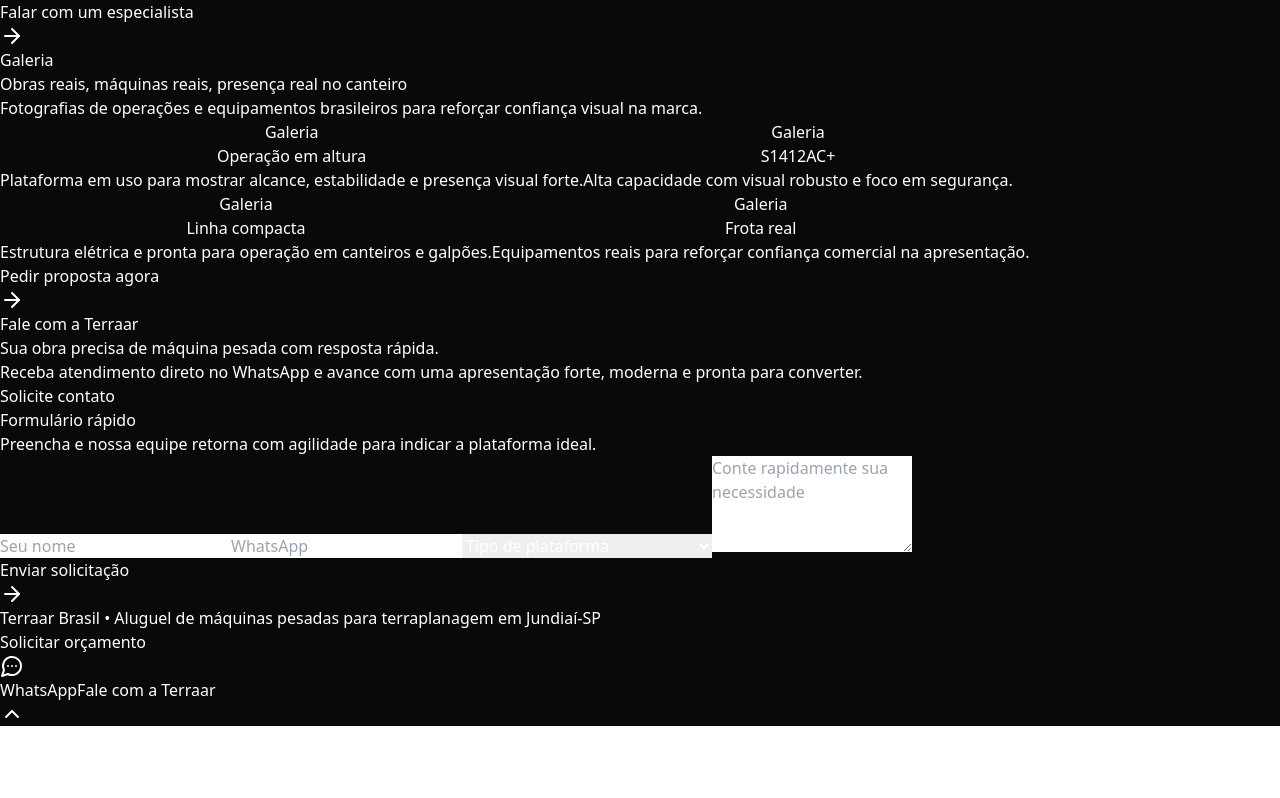
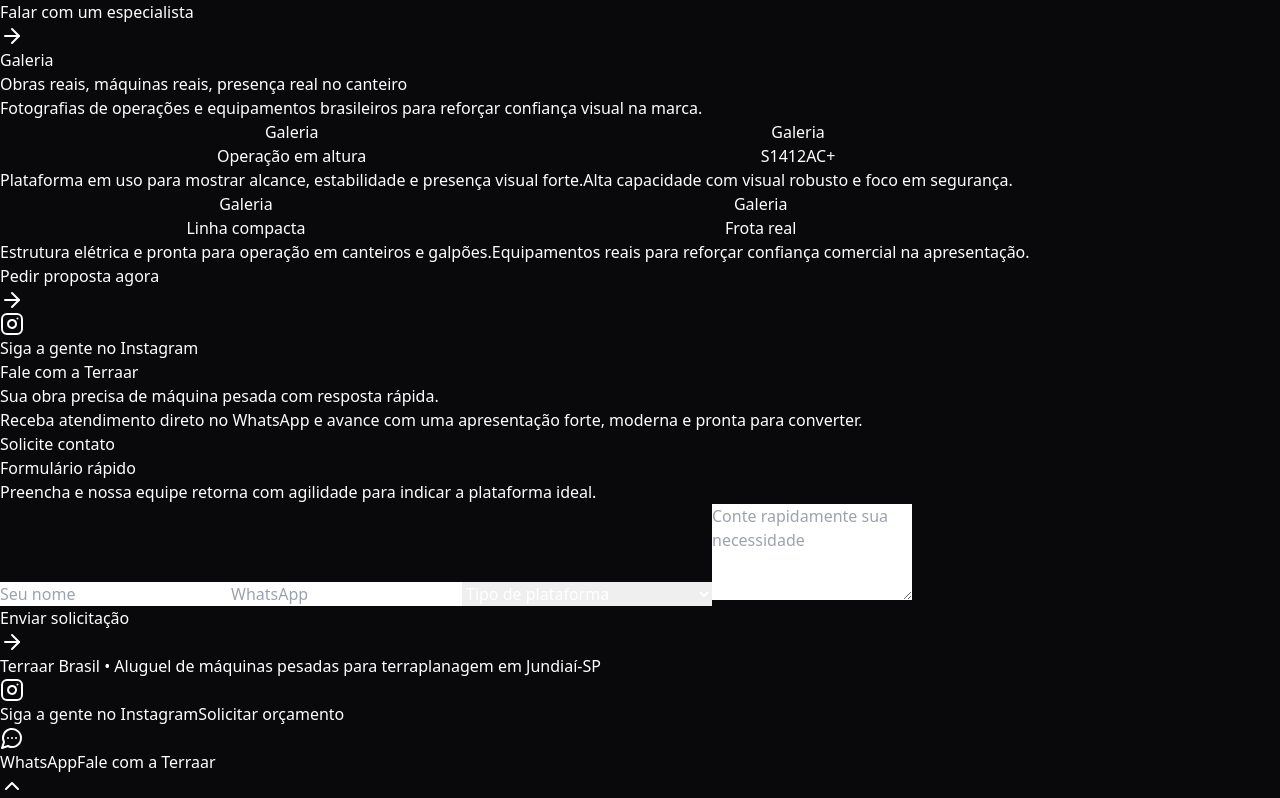
Before and after one commit to AGENCIAVCD/terraar, a Next.js app: page / in a window 1280 px wide. Shown: the part 1710-2508 px from the top of the page. Before the commit the page ends 2436 px from the top, so only its background shows below. Built offline with nearby package versions, Linux system fonts and the light colour scheme.

Commit message:
Add Instagram CTAs for social proof

```diff
--- a/app/page.tsx
+++ b/app/page.tsx
@@ -3,10 +3,11 @@
 import Image from "next/image";
 import Link from "next/link";
 import { useRouter } from "next/navigation";
-import { Clock3, ShieldCheck, Truck, X, ArrowRight, CheckCircle2, BadgeCheck, BatteryCharging, Building2, ChevronUp, MessageCircleMore, Play } from "lucide-react";
+import { Clock3, ShieldCheck, Truck, X, ArrowRight, CheckCircle2, BadgeCheck, BatteryCharging, Building2, ChevronUp, MessageCircleMore, Play, Instagram } from "lucide-react";
 import { useEffect, useRef, useState } from "react";
 
 const WHATSAPP_URL = "https://wa.me/5511999999999";
+const INSTAGRAM_URL = "https://www.instagram.com/terraar.brasil/";
 const FEATURED_VIDEO = "/videos/terraar-destaque.mp4";
 
 const fleet = [
@@ -497,6 +498,17 @@
             <ArrowRight className="h-4 w-4" />
           </Link>
         </div>
+
+        <div className="mt-5 flex justify-center">
+          <Link
+            href={INSTAGRAM_URL}
+            target="_blank"
+            className="inline-flex items-center gap-2 rounded-full border border-white/15 bg-white/5 px-6 py-3 text-sm font-bold uppercase tracking-[0.2em] text-white transition hover:border-orange-500/50 hover:bg-orange-500/10"
+          >
+            <Instagram className="h-4 w-4" />
+            Siga a gente no Instagram
+          </Link>
+        </div>
       </section>
 
       <section className="section-shell pb-24">
@@ -568,9 +580,15 @@
       <footer className="border-t border-white/10 bg-black">
         <div className="mx-auto flex max-w-7xl flex-col items-center justify-between gap-4 px-4 py-8 text-center text-sm text-zinc-500 sm:px-6 md:flex-row md:text-left lg:px-8">
           <p>Terraar Brasil • Aluguel de máquinas pesadas para terraplanagem em Jundiaí-SP</p>
-          <Link href={WHATSAPP_URL} target="_blank" className="text-orange-400 transition hover:text-orange-300">
-            Solicitar orçamento
-          </Link>
+          <div className="flex flex-col items-center gap-3 md:flex-row">
+            <Link href={INSTAGRAM_URL} target="_blank" className="inline-flex items-center gap-2 text-orange-400 transition hover:text-orange-300">
+              <Instagram className="h-4 w-4" />
+              Siga a gente no Instagram
+            </Link>
+            <Link href={WHATSAPP_URL} target="_blank" className="text-orange-400 transition hover:text-orange-300">
+              Solicitar orçamento
+            </Link>
+          </div>
         </div>
       </footer>
 
```
